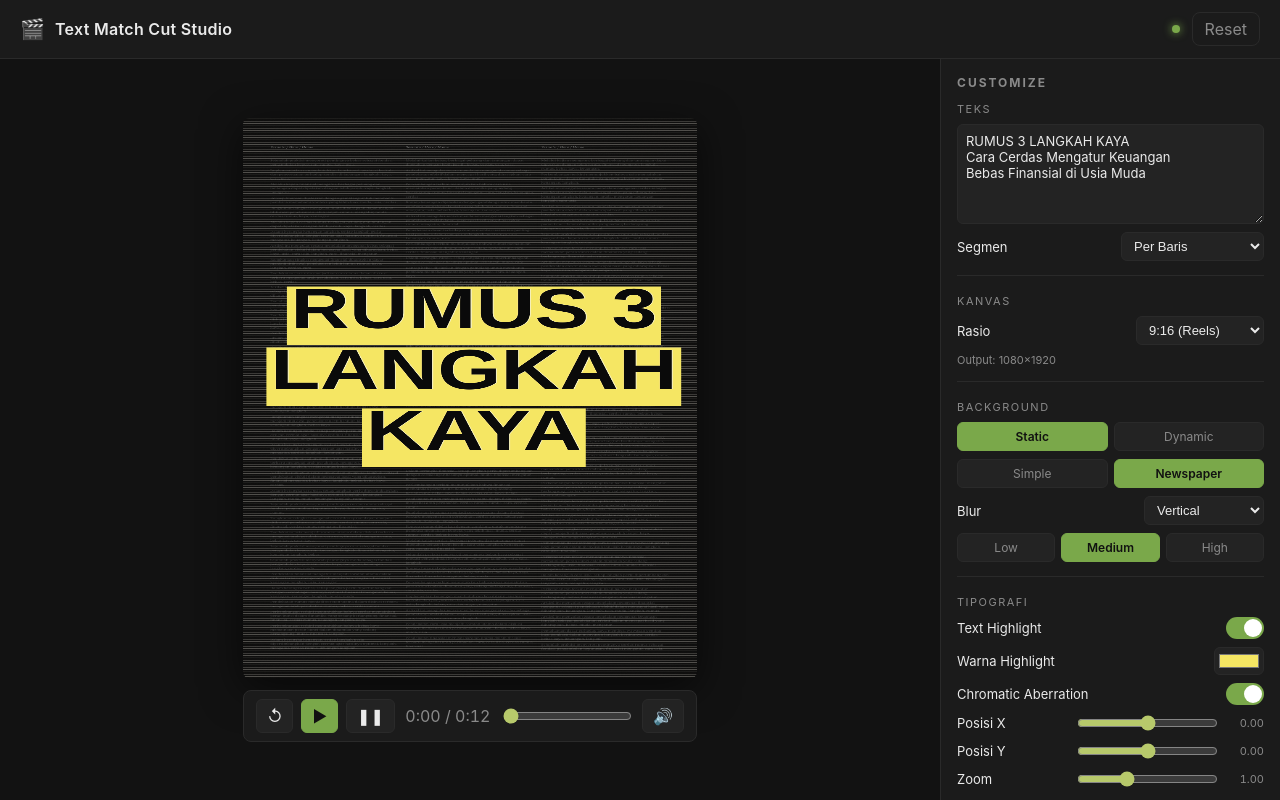
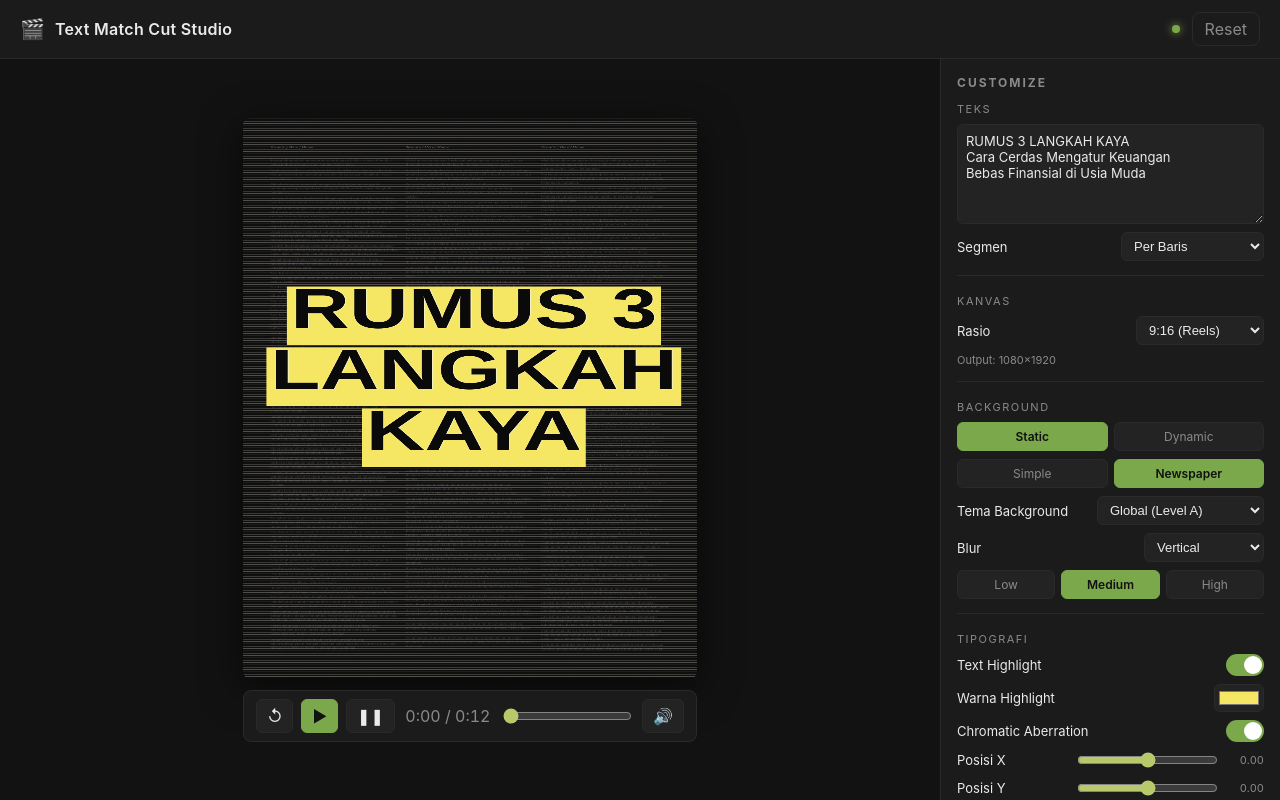
Before and after one commit to achmadranggafirmansyah-maker/text-match-cut-studio, a React (Vite) app: page / in a window 1280 px wide. Built offline with nearby package versions, Linux system fonts and the light colour scheme.

Commit message:
Update CustomizePanel.tsx

```diff
--- a/src/components/CustomizePanel.tsx
+++ b/src/components/CustomizePanel.tsx
@@ -70,9 +70,42 @@ export function CustomizePanel() {
     onChange={(v) => u('backgroundStyle', v as any)}
     options={[{ v: 'simple', l: 'Simple' }, { v: 'newspaper', l: 'Newspaper' }]}
   />
+
+  {/* ⬇️ BARU: mode tema background */}
+  <label className="row">
+    <span>Tema Background</span>
+    <select
+      value={s.backgroundThemeMode}
+      onChange={(e) => u('backgroundThemeMode', e.target.value as any)}
+    >
+      <option value="global">Global (Level A)</option>
+      <option value="perSegment">Per-Segmen (Level B)</option>
+    </select>
+  </label>
+
+  {s.backgroundThemeMode === 'perSegment' && (
+    <>
+      <Slider
+        label="Cross-fade (ms)"
+        min={0}
+        max={800}
+        step={20}
+        value={s.backgroundCrossfadeMs}
+        onChange={(v) => u('backgroundCrossfadeMs', v)}
+      />
+      <div className="hint">
+        Background koran berubah tiap segmen. Pecah teks jadi lebih banyak
+        segmen (mode Phrase/Word) untuk efek maksimal.
+      </div>
+    </>
+  )}
+
   <label className="row">
     <span>Blur</span>
-          <select value={s.blurDirection} onChange={(e) => u('blurDirection', e.target.value as any)}>
+    <select
+      value={s.blurDirection}
+      onChange={(e) => u('blurDirection', e.target.value as any)}
+    >
       <option value="vertical">Vertical</option>
       <option value="radial">Radial</option>
     </select>
```
Lines whose indentation alone changed are shown as unchanged.
